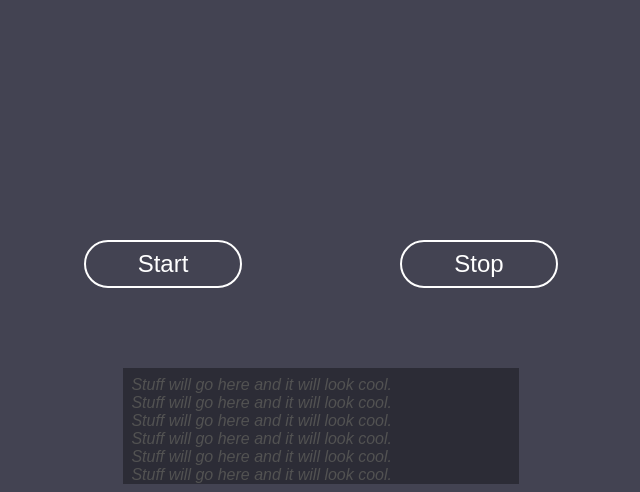
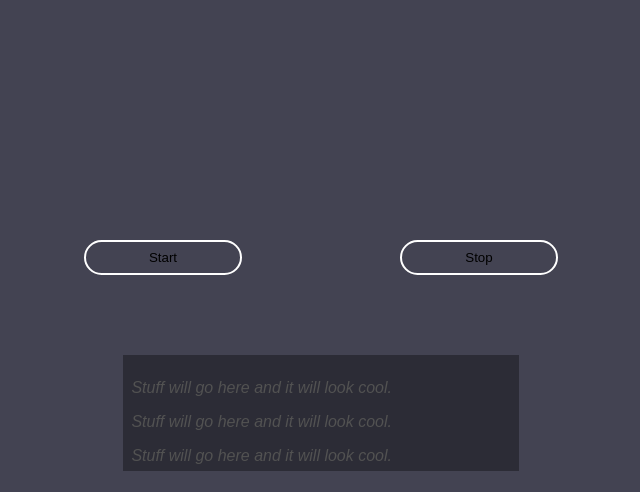
Before and after one commit to jedwards1230/CEN-4031---MyFitTimer, a Flask app: page / in a window 1280 px wide. Shown: the part 445-937 px from the top of the page, without its empty margins (319-959 px from the left). After the commit the page ends 916 px from the top, so only its background shows below. Run offline with Flask 2, Linux system fonts and the light colour scheme; some libraries are stand-ins or nearby versions.

Commit message:
matched button names, replaced link tags
also added fill to button on hover

```diff
--- a/templates/index.html
+++ b/templates/index.html
@@ -1,6 +1,6 @@
-
 <head>
     <script>
+        // Fetch Fonts
         (function(d) {
           var config = {
             kitId: 'uev0owm',
@@ -9,30 +9,28 @@
           },
           h=d.documentElement,t=setTimeout(function(){h.className=h.className.replace(/\bwf-loading\b/g,"")+" wf-inactive";},config.scriptTimeout),tk=d.createElement("script"),f=false,s=d.getElementsByTagName("script")[0],a;h.className+=" wf-loading";tk.src='https://use.typekit.net/'+config.kitId+'.js';tk.async=true;tk.onload=tk.onreadystatechange=function(){a=this.readyState;if(f||a&&a!="complete"&&a!="loaded")return;f=true;clearTimeout(t);try{Typekit.load(config)}catch(e){}};s.parentNode.insertBefore(tk,s)
         })(document);
-      </script>
+
+    </script>
+
     <link rel="stylesheet" href="style.css">
 </head>
 <html>
 <body id="background">
     <div class="timer">
-        <a class="timer-text">00:00:00</a>
+        <p class="timer-text">00:00:00</p>
     </div>
     <div class="button-cluster">
-        <button class="button">
-            <a class="button-text">Start</a>
-        </button>
-        <button class="button">
-            <a class="button-text">Stop</a>
-        </button>
+        <button id="startButton" class="button">Start</button>
+        <button id="stopButton" class="button">Stop</button>
     </div>
     <div class="history">
-        <a class="history-text"> Stuff will go here and it will look cool.<br></a>
-        <a class="history-text"> Stuff will go here and it will look cool.<br></a>
-        <a class="history-text"> Stuff will go here and it will look cool.<br></a>
-        <a class="history-text"> Stuff will go here and it will look cool.<br></a>
-        <a class="history-text"> Stuff will go here and it will look cool.<br></a>
-        <a class="history-text"> Stuff will go here and it will look cool.<br></a>
-        <a class="history-text"> Stuff will go here and it will look cool.<br></a>
-        <a class="history-text"> Stuff will go here and it will look cool.<br></a
+        <p class="history-text"> Stuff will go here and it will look cool.<br></p>
+        <p class="history-text"> Stuff will go here and it will look cool.<br></p>
+        <p class="history-text"> Stuff will go here and it will look cool.<br></p>
+        <p class="history-text"> Stuff will go here and it will look cool.<br></p>
+        <p class="history-text"> Stuff will go here and it will look cool.<br></p>
+        <p class="history-text"> Stuff will go here and it will look cool.<br></p>
+        <p class="history-text"> Stuff will go here and it will look cool.<br></p>
+        <p class="history-text"> Stuff will go here and it will look cool.<br></p>
     </div>
 </html>
```
